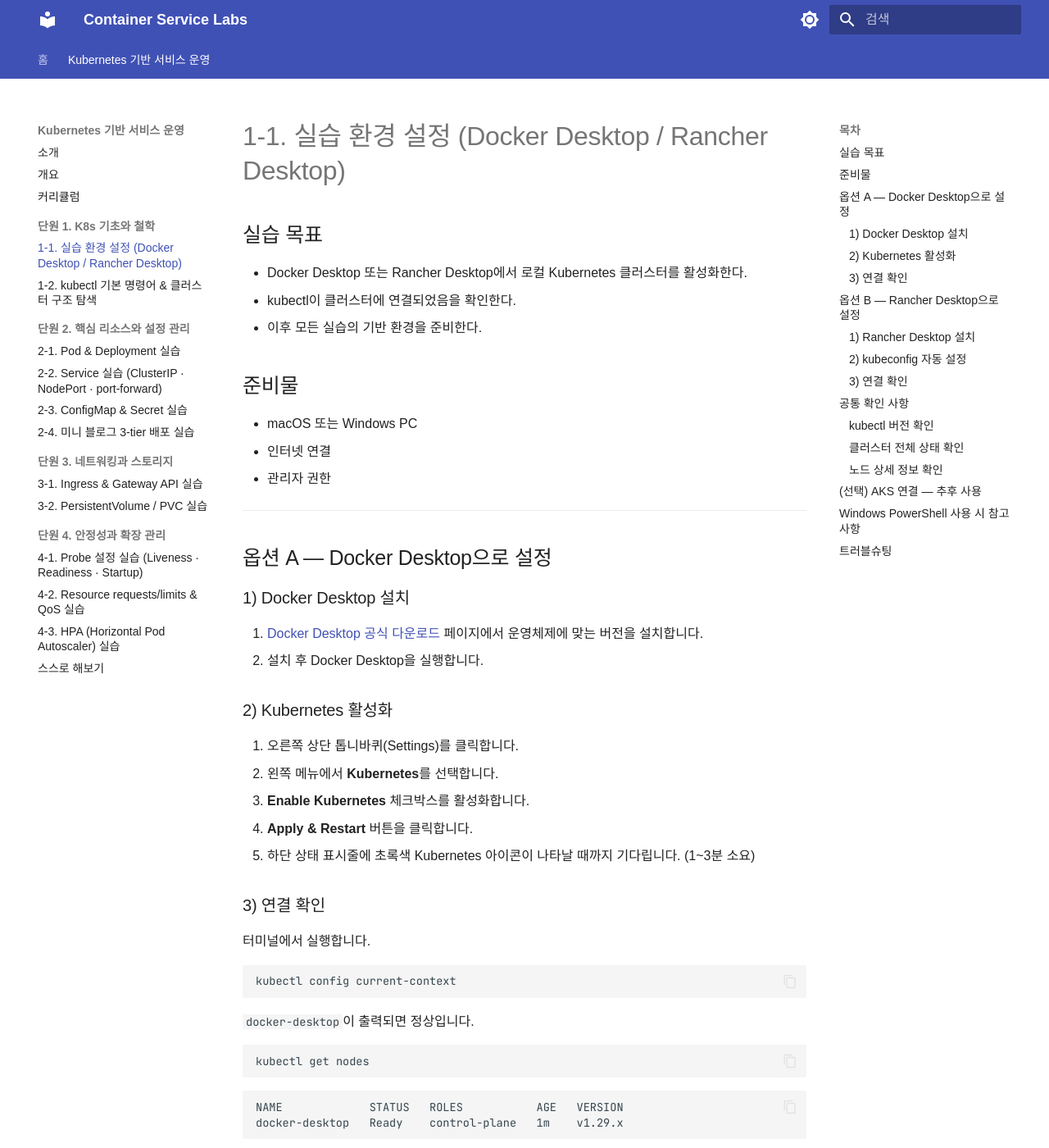
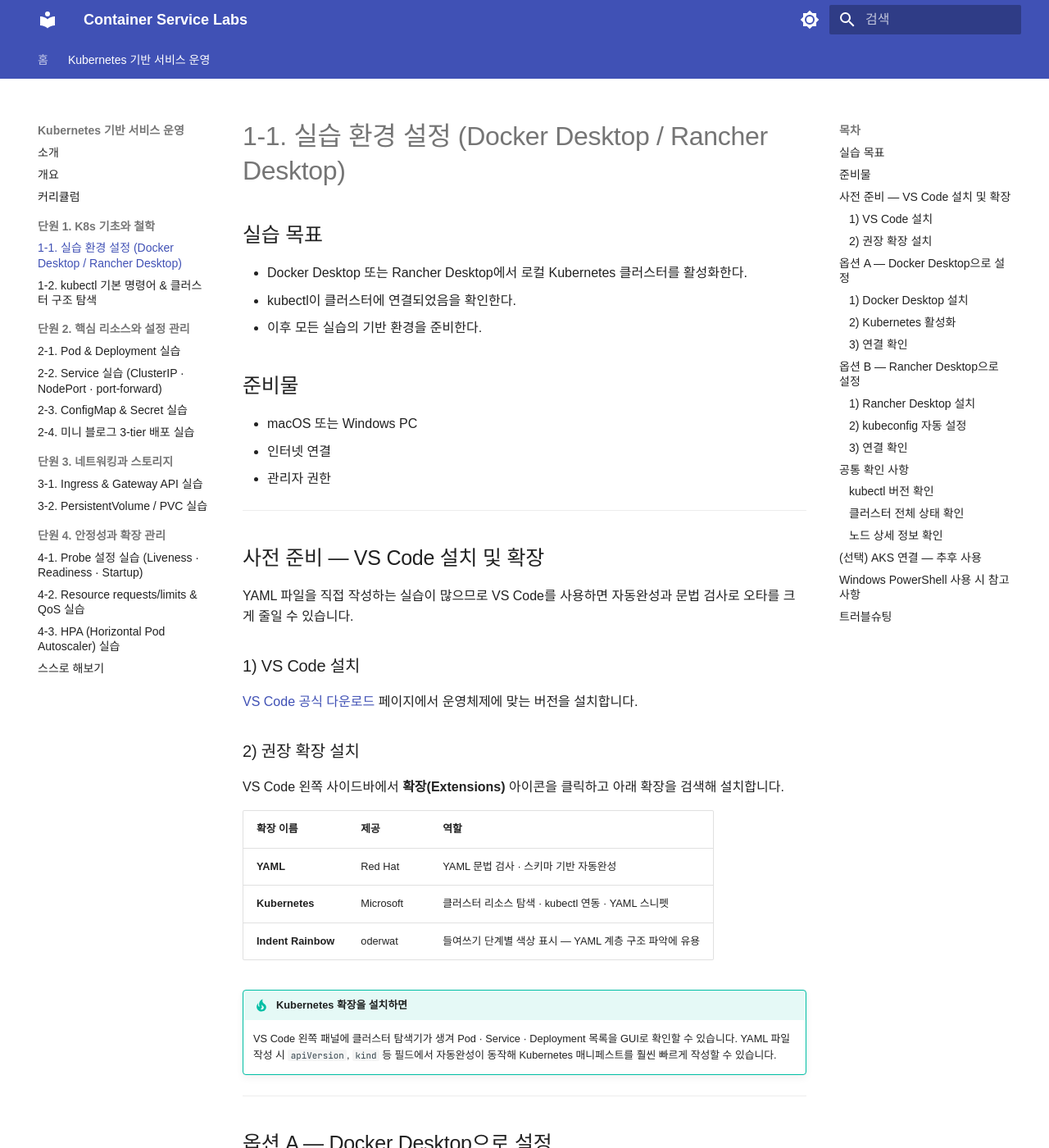
Before and after one commit to skilleat-labs/docker-k8s-labs, an MkDocs documentation site: the page built from docs/modules/module10/1-1.md, in a window 1280 px wide and 1400 px high. Shown: the whole window at 82% size. Built offline with MkDocs 1.6.1 and Material for MkDocs 9.7.7, drawn with Linux system fonts in a browser that asks for light colours; some web fonts are replaced.

Commit message:
docs: VS Code 및 권장 확장 설치 안내 추가 (YAML, Kubernetes, Indent Rainbow)

```diff
--- a/docs/modules/module10/1-1.md
+++ b/docs/modules/module10/1-1.md
@@ -11,6 +11,30 @@
 - macOS 또는 Windows PC
 - 인터넷 연결
 - 관리자 권한
+
+---
+
+## 사전 준비 — VS Code 설치 및 확장
+
+YAML 파일을 직접 작성하는 실습이 많으므로 VS Code를 사용하면 자동완성과 문법 검사로 오타를 크게 줄일 수 있습니다.
+
+### 1) VS Code 설치
+
+[VS Code 공식 다운로드](https://code.visualstudio.com/) 페이지에서 운영체제에 맞는 버전을 설치합니다.
+
+### 2) 권장 확장 설치
+
+VS Code 왼쪽 사이드바에서 **확장(Extensions)** 아이콘을 클릭하고 아래 확장을 검색해 설치합니다.
+
+| 확장 이름 | 제공 | 역할 |
+|-----------|------|------|
+| **YAML** | Red Hat | YAML 문법 검사 · 스키마 기반 자동완성 |
+| **Kubernetes** | Microsoft | 클러스터 리소스 탐색 · kubectl 연동 · YAML 스니펫 |
+| **Indent Rainbow** | oderwat | 들여쓰기 단계별 색상 표시 — YAML 계층 구조 파악에 유용 |
+
+!!! tip "Kubernetes 확장을 설치하면"
+    VS Code 왼쪽 패널에 클러스터 탐색기가 생겨 Pod · Service · Deployment 목록을 GUI로 확인할 수 있습니다.
+    YAML 파일 작성 시 `apiVersion`, `kind` 등 필드에서 자동완성이 동작해 Kubernetes 매니페스트를 훨씬 빠르게 작성할 수 있습니다.
 
 ---
 
```
